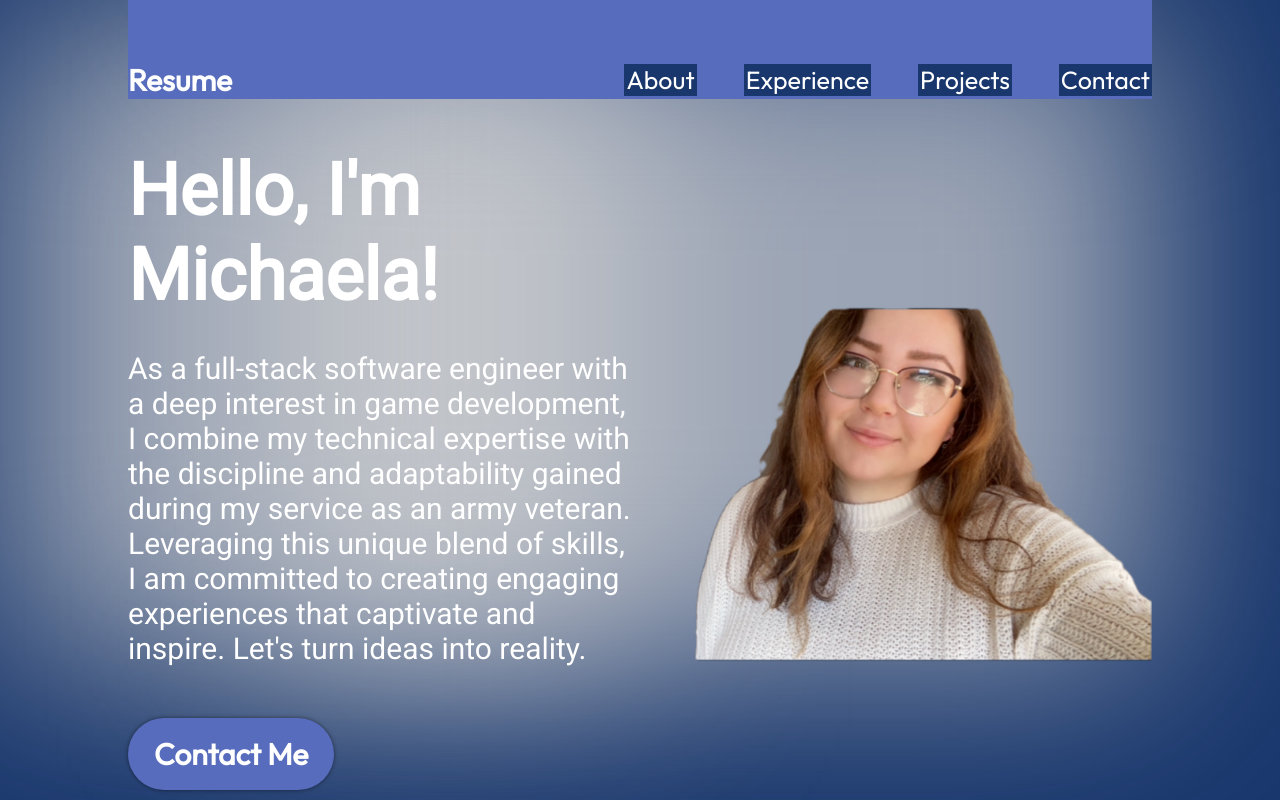
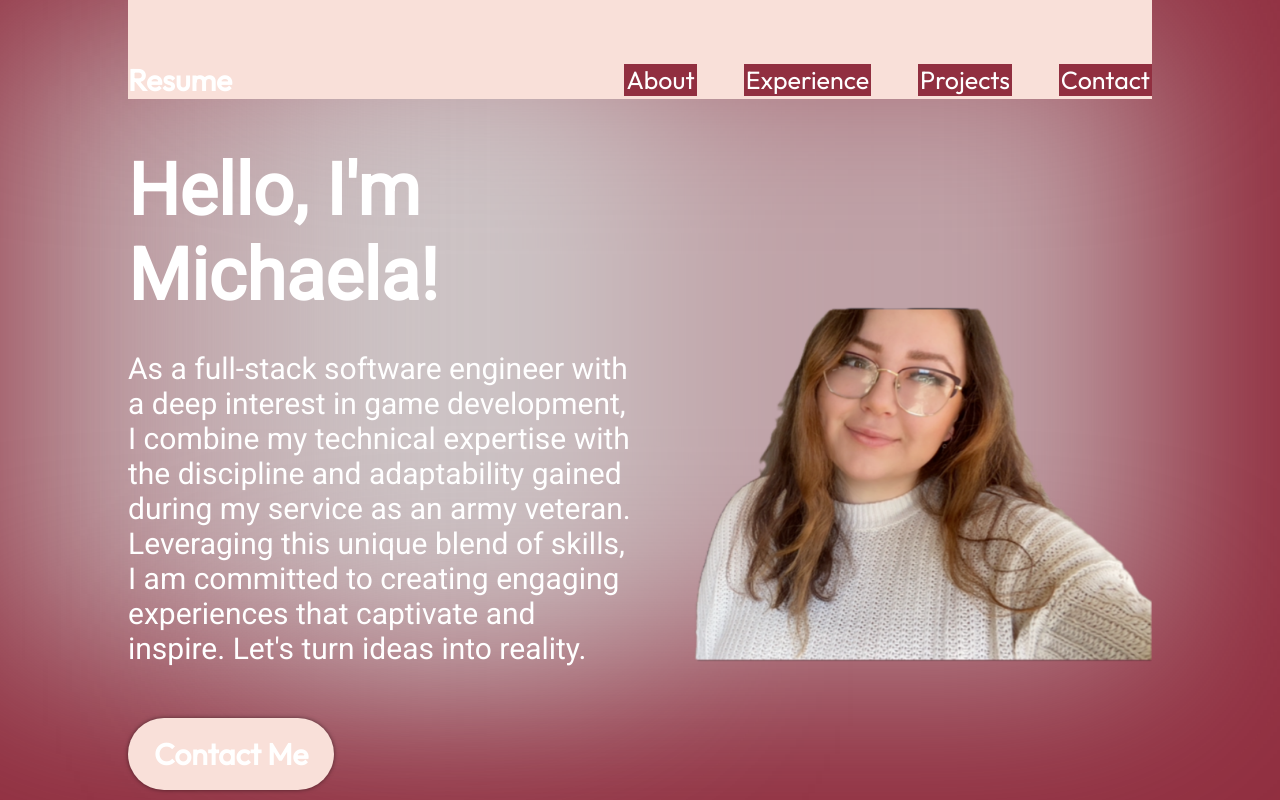
Before and after one commit to MichaelaArteberry/MichaelaArteberry.github.io, a React (Vite) app in the folder portfolio/: page / in a window 1280 px wide. Shown: the top 800 px of the page. Built offline with nearby package versions, Linux system fonts and the light colour scheme.

Commit message:
color testing

```diff
--- a/portfolio/src/vars.css
+++ b/portfolio/src/vars.css
@@ -1,10 +1,10 @@
 :root {
     /* Colours */
     --color-text: #fff;
-    --color-primary: #576cbc;
-    --color-secondary: #19376d;
-    --color-dark: #0b2447;
-    --color-bg: #04152d;
+    --color-primary: #F9E0D9;
+    --color-secondary: #912F40;
+    --color-dark: #70798C;
+    --color-bg: #702632;
 
     /* Fonts */
     --font-roboto: "Roboto";
```
